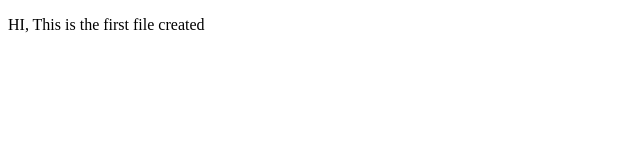
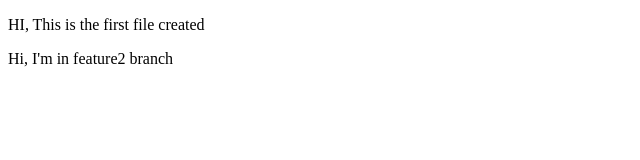
Before and after one commit to DarshitaJjw/DEMO-Repo, a plain HTML site: page index.html in a window 1280 px wide. Shown: the whole page, without its empty margins (0-640 px from the left). Drawn offline with Linux system fonts and the light colour scheme.

Commit message:
new line added

```diff
--- a/index.html
+++ b/index.html
@@ -7,5 +7,6 @@
 </head>
 <body>
     <p>HI, This is the first file created</p>
+    <p>Hi, I'm in feature2 branch</p>
 </body>
 </html>
```
